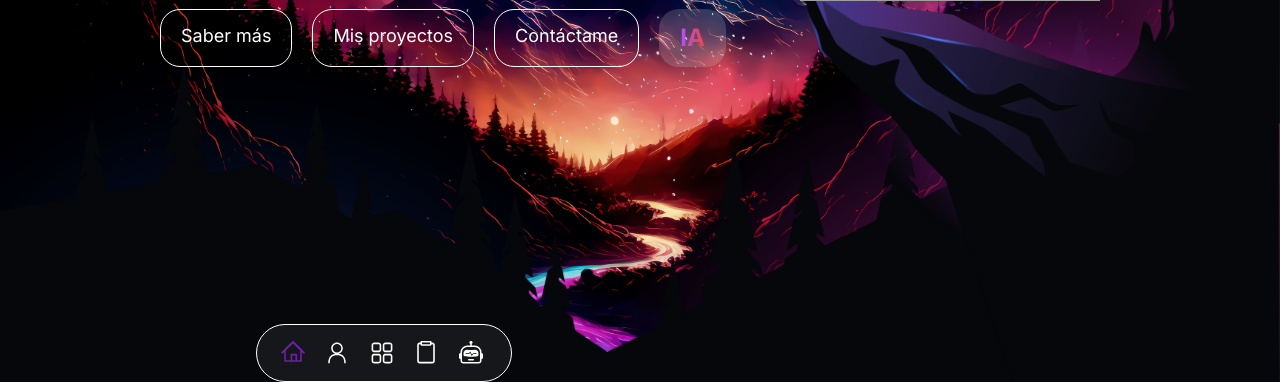
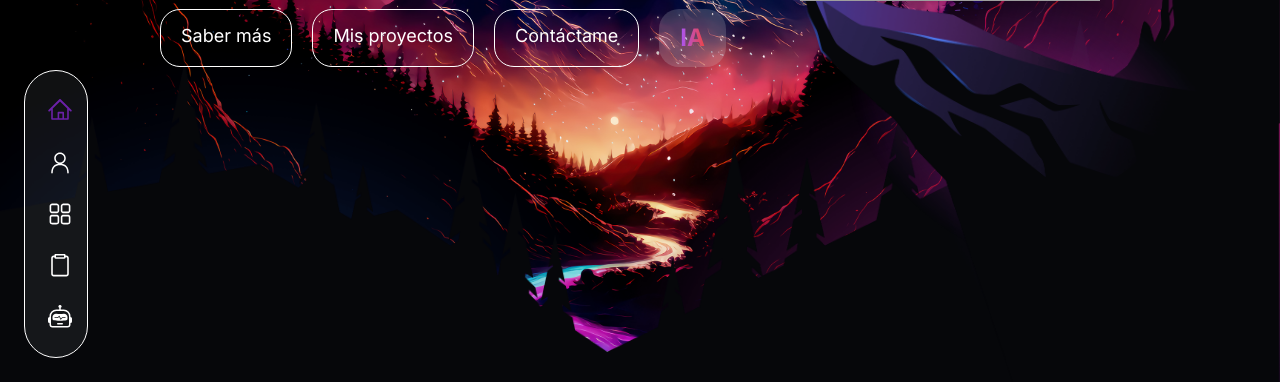
Before and after one commit to yf2405/portafolionext, a Next.js app in the folder Frontend/: page / in a window 1280 px wide. Shown: the part 418-800 px from the top of the page. Built offline with nearby package versions, Linux system fonts and the light colour scheme; grey boxes are pictures that could not be loaded.

Commit message:
cambion navegacion

```diff
--- a/Frontend/components/Navigation.tsx
+++ b/Frontend/components/Navigation.tsx
@@ -28,8 +28,8 @@ const Navigation = () => {
   }, [isRouting])
   return (
     <div
-      style={{ left: "20%" }}
-      className="fixed z-[50] bottom-0 w-[50%] md:w-[20%] max-h-[50px] rounded-full flex justify-between items-center border  bg-gray-400 bg-opacity-10 border-white px-4 py-7"
+
+      className="fixed z-[50] bottom-0 w-[100%] md:w-[5%] max-h-[50px] md:min-h-72  rounded-full flex md:flex-col justify-between md:m-6  items-center border  bg-gray-400 bg-opacity-10 border-white px-4 py-7"
     >
 
       {isRouting && <Transition />}
```
